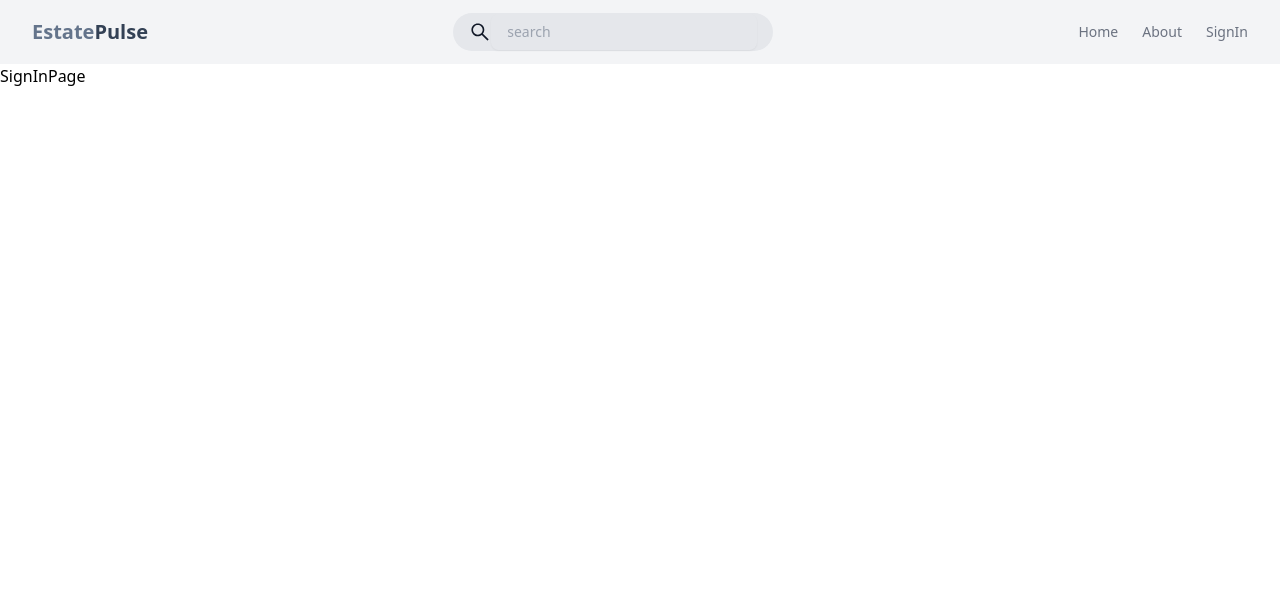
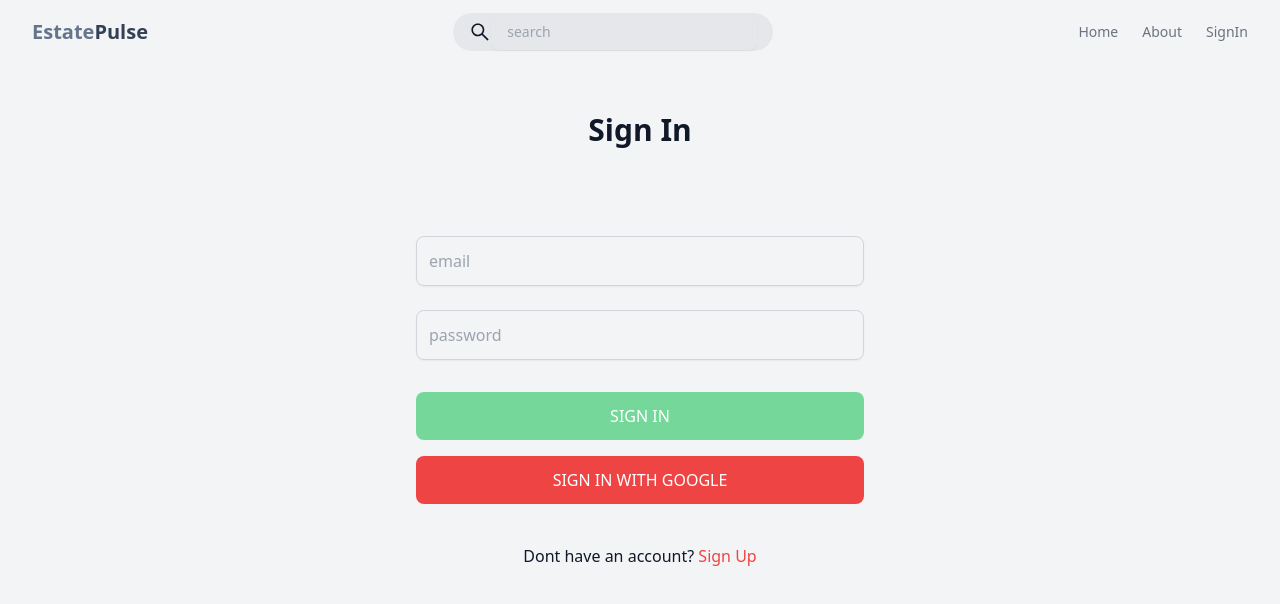
Before and after one commit to anoopraju31/estate-pulse-mern, a React (Vite) app in the folder client/: page /sign-in in a window 1280 px wide. Shown: the top 604 px of the page. Built offline with nearby package versions, Linux system fonts and the light colour scheme.

Commit message:
Client - Sign In Page Styled & Functionality added

```diff
--- a/client/src/pages/SignIn.tsx
+++ b/client/src/pages/SignIn.tsx
@@ -1,5 +1,123 @@
+import { useEffect, useState } from 'react'
+import { InputField } from '../components'
+import { Link, useNavigate } from 'react-router-dom'
+import { checkForm } from '../utils'
+import toast, { Toaster } from 'react-hot-toast'
+
+interface SignUpFormData {
+	email: string
+	password: string
+}
+
 const SignInPage = () => {
-	return <div>SignInPage</div>
+	const [form, setForm] = useState<SignUpFormData>({
+		email: '',
+		password: '',
+	})
+	const [isDisabled, setIsDisabled] = useState(false)
+	const [isLoading, setIsLoading] = useState(false)
+	const navigate = useNavigate()
+
+	useEffect(() => {
+		setIsDisabled(
+			!(checkForm('email', form.email) && checkForm('password', form.password)),
+		)
+	}, [form])
+
+	const handleChange = (e: React.ChangeEvent<HTMLInputElement>) => {
+		setForm((prev) => ({ ...prev, [e.target.id]: e.target.value }))
+	}
+
+	const handleSubmit = async (e: React.FormEvent<HTMLFormElement>) => {
+		e.preventDefault()
+
+		try {
+			setIsLoading(true)
+
+			const res = await fetch('/api/auth/sign-in', {
+				method: 'POST',
+				headers: {
+					'Content-Type': 'application/json',
+				},
+				body: JSON.stringify(form),
+			})
+			const data = await res.json()
+			console.log(data)
+
+			setForm({
+				email: '',
+				password: '',
+			})
+
+			if (data.success) {
+				navigate('/')
+			} else toast.error(data.message)
+		} catch (error) {
+			console.log(error)
+			if (error instanceof Error) toast.error(error?.message)
+		} finally {
+			setIsLoading(false)
+		}
+	}
+
+	return (
+		<main className='bg-gray-100 dark:bg-gray-900'>
+			<div className='max-w-screen-2xl min-h-[var(--container-min-height)] mx-auto py-4 px-4 flex flex-col'>
+				<h1 className='text-3xl text-center font-semibold text-gray-900 dark:text-white py-4 md:py-8'>
+					{' '}
+					Sign In{' '}
+				</h1>
+
+				{/* Sign In Form */}
+				<form className='w-full max-w-md mx-auto my-8' onSubmit={handleSubmit}>
+					{/* email input */}
+					<InputField
+						label='Email'
+						name='email'
+						type='email'
+						placeholder='email'
+						value={form.email}
+						handleChange={(e) => handleChange(e)}
+					/>
+
+					{/* password input */}
+					<InputField
+						label='Password'
+						name='password'
+						type='password'
+						placeholder='password'
+						value={form.password}
+						handleChange={(e) => handleChange(e)}
+					/>
+
+					{/* Submit Button */}
+					<button
+						disabled={isDisabled}
+						className='w-full my-2 py-3 px-6 bg-green-500 disabled:bg-green-500/60 rounded-lg text-center uppercase text-white'>
+						{isLoading ? 'Loading ...' : 'Sign In'}
+					</button>
+
+					{/* Google Sign Up Button */}
+					<button className='w-full my-2 py-3 px-6 bg-red-500 rounded-lg text-center uppercase text-white'>
+						Sign In With Google
+					</button>
+				</form>
+
+				{/* Link to Sign In Page */}
+				<div className='px-4'>
+					<p className='text-gray-900 dark:text-white text-center'>
+						Dont have an account?
+						<Link to='/sign-in' className='text-red-500 hover:text-red-500/70'>
+							{' '}
+							Sign Up{' '}
+						</Link>
+					</p>
+				</div>
+
+				<Toaster position='top-center' />
+			</div>
+		</main>
+	)
 }
 
 export default SignInPage
```
Also changed, not shown: 1 other file (tests, documents, lock files or other folders).
